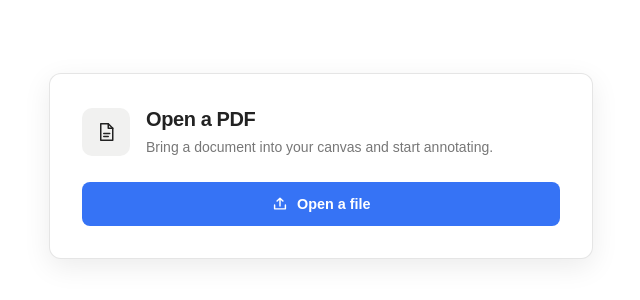
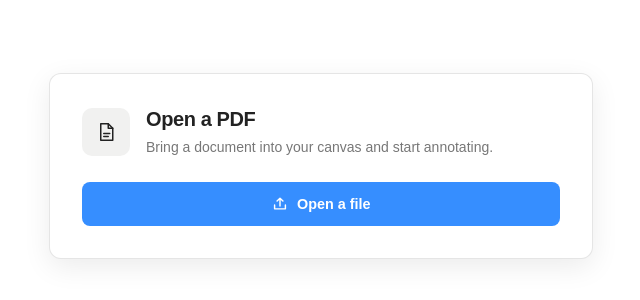
Before and after one commit to jl141/tldraw-pdf, a React (Vite) app: page / in a window 1280 px wide. Shown: the part 234-534 px from the top of the page, without its empty margins (319-959 px from the left). Built offline with nearby package versions, Linux system fonts and the light colour scheme.

Commit message:
use tldraw's primary blue for solid blue shades

```diff
--- a/components/PdfPageSidebar.tsx
+++ b/components/PdfPageSidebar.tsx
@@ -237,7 +237,7 @@ export function PdfPageSidebar({
 							padding: 6,
 							color: currentPage === index ? '#222' : '#555',
 							background: 'transparent',
-							borderColor: currentPage === index ? '#4a90e2' : 'transparent',
+							borderColor: currentPage === index ? '#368eff' : 'transparent',
 						}}
 					>
 						<img
--- a/styles/pdf-editor.css
+++ b/styles/pdf-editor.css
@@ -257,7 +257,7 @@
 .PdfEditor .PdfPicker-openButton {
 	width: 100%;
 	color: var(--tl-color-selected-contrast, #fff);
-	background: var(--tl-color-primary, #3673f5);
+	background: var(--tl-color-primary, #368eff);
 }
 .PdfEditor .PdfPicker-openButton:hover {
 	filter: brightness(1.08);
```
